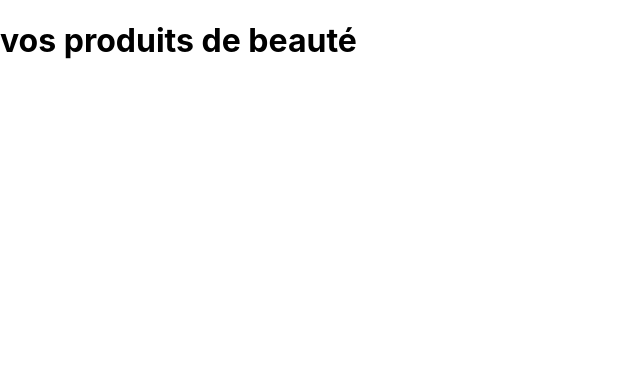
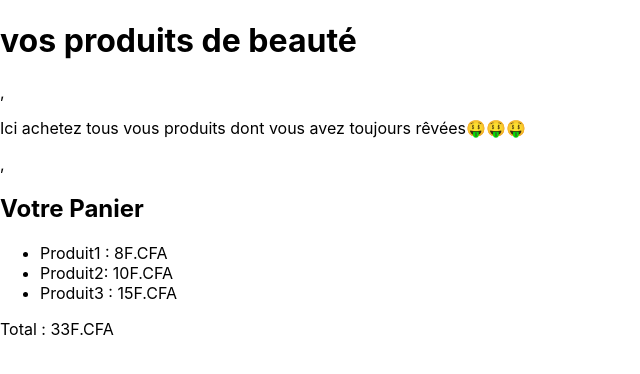
Before and after one commit to tchotaneu/e-commerceByReact, a React (Create React App) app in the folder my-market/: page / in a window 1280 px wide. Shown: the top 374 px of the page, without its empty margins (0-640 px from the left). Built offline with nearby package versions, Linux system fonts and the light colour scheme.

Commit message:
first merge

```diff
--- a/my-market/src/compoments/App.js
+++ b/my-market/src/compoments/App.js
@@ -1,9 +1,14 @@
 import logo from '../logo.svg';
 import '../App.css';
 import Banner from './Banner';
+import Cart from './Cart';
+import Description from './Description';
 function App() {
-  return (
-    <Banner/>
+  return (<div>
+       <Banner/> ,
+       <Description/>,
+        <Cart/></div>
+
 
   );
 }
```
